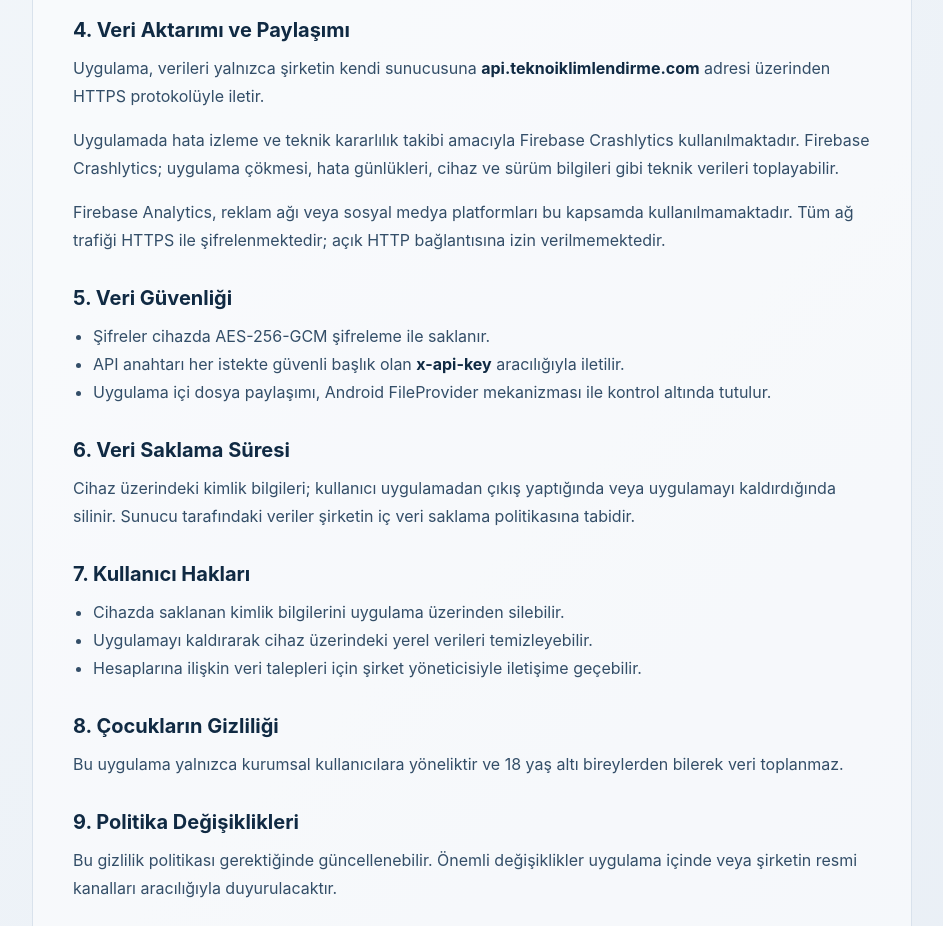
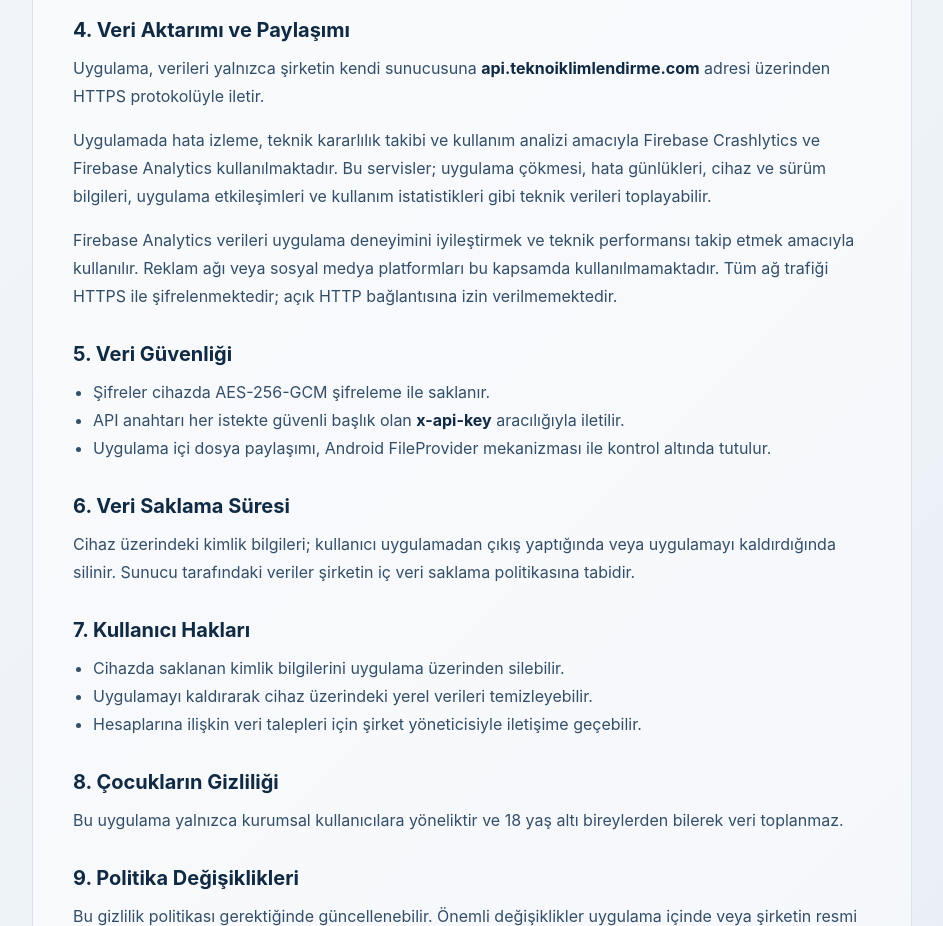
Before and after one commit to MGumrah/mgumrah-site, a Next.js app: page /tr/apps/teknosales/privacy in a window 1280 px wide. Shown: the part 1580-2506 px from the top of the page, without its empty margins (72-1015 px from the left). Built offline with nearby package versions, Linux system fonts and the light colour scheme.

Commit message:
Update privacy policy analytics wording

```diff
--- a/app/tr/apps/teknosales/privacy/page.tsx
+++ b/app/tr/apps/teknosales/privacy/page.tsx
@@ -82,12 +82,14 @@ export default function TurkishPrivacyPage() {
           Uygulama, verileri yalnızca şirketin kendi sunucusuna <strong>api.teknoiklimlendirme.com</strong> adresi üzerinden HTTPS protokolüyle iletir.
         </p>
         <p>
-          Uygulamada hata izleme ve teknik kararlılık takibi amacıyla Firebase Crashlytics kullanılmaktadır. Firebase Crashlytics;
-          uygulama çökmesi, hata günlükleri, cihaz ve sürüm bilgileri gibi teknik verileri toplayabilir.
+          Uygulamada hata izleme, teknik kararlılık takibi ve kullanım analizi amacıyla Firebase Crashlytics ve Firebase Analytics
+          kullanılmaktadır. Bu servisler; uygulama çökmesi, hata günlükleri, cihaz ve sürüm bilgileri, uygulama etkileşimleri ve
+          kullanım istatistikleri gibi teknik verileri toplayabilir.
         </p>
         <p>
-          Firebase Analytics, reklam ağı veya sosyal medya platformları bu kapsamda kullanılmamaktadır. Tüm ağ trafiği HTTPS ile
-          şifrelenmektedir; açık HTTP bağlantısına izin verilmemektedir.
+          Firebase Analytics verileri uygulama deneyimini iyileştirmek ve teknik performansı takip etmek amacıyla kullanılır. Reklam ağı
+          veya sosyal medya platformları bu kapsamda kullanılmamaktadır. Tüm ağ trafiği HTTPS ile şifrelenmektedir; açık HTTP bağlantısına
+          izin verilmemektedir.
         </p>
 
         <h2>5. Veri Güvenliği</h2>
```
Also changed, not shown: app/en/apps/teknosales/privacy/page.tsx (+6 -4 lines).
